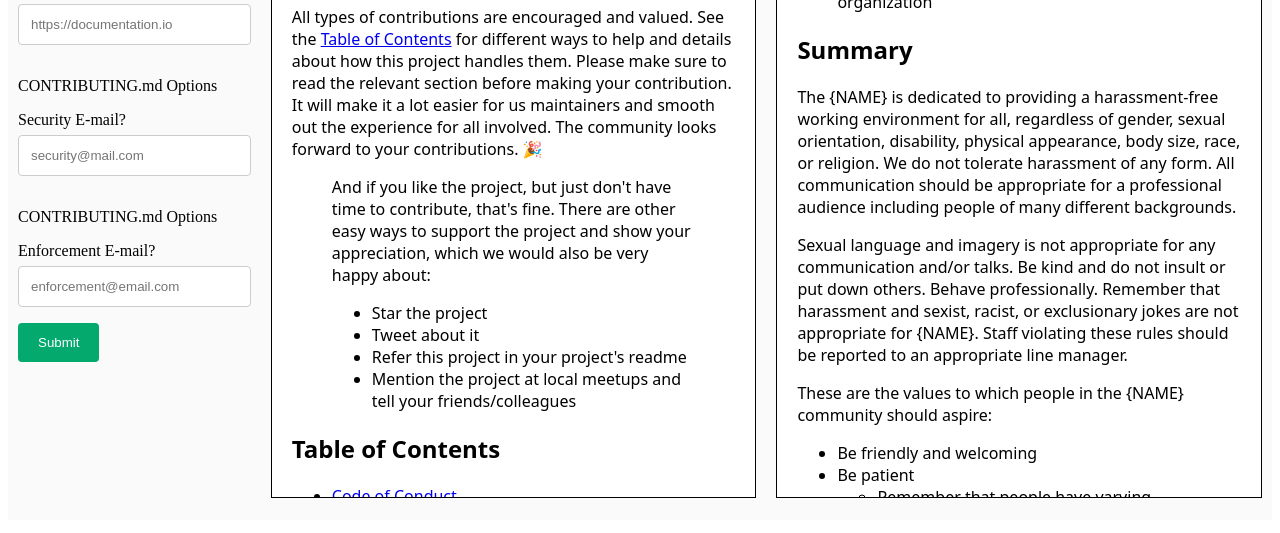
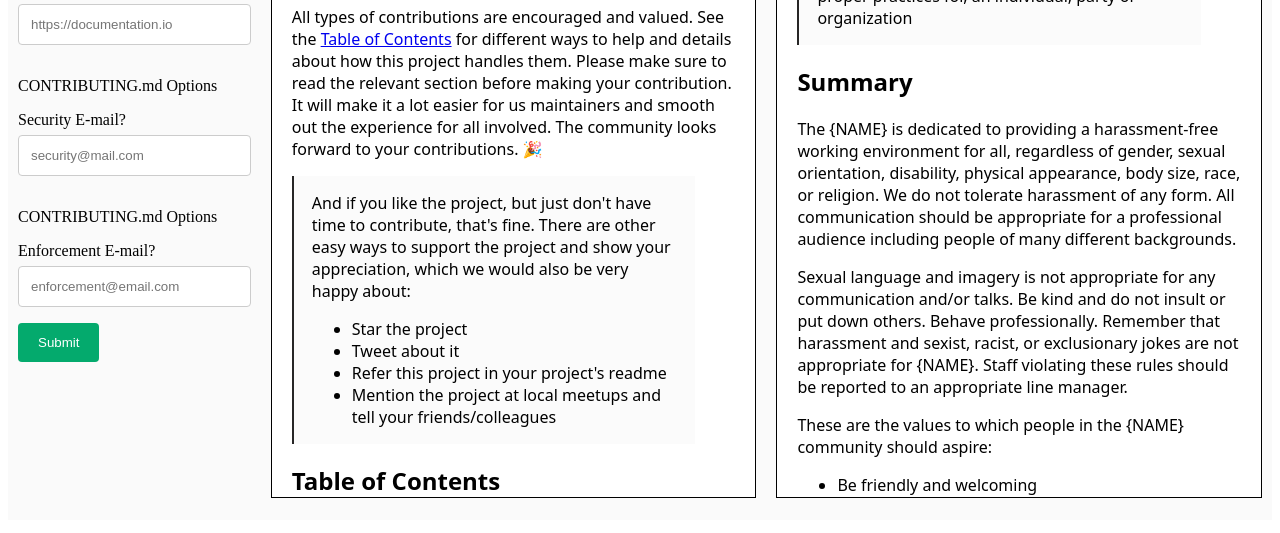
Before and after one commit to theritikchoure/MDMaker, a plain HTML site: page index.html in a window 1280 px wide. Shown: the part 267-800 px from the top of the page. Drawn offline with nearby package versions, Linux system fonts and the light colour scheme.

Commit message:
added blockquote style

```diff
--- a/assets/styles/style.css
+++ b/assets/styles/style.css
@@ -1,5 +1,12 @@
 * {
     box-sizing: border-box;
+  }
+
+  blockquote {
+    border-left: 2px solid #272626;
+    margin-left: 0;
+    padding: 0.1px 18px;
+    background: #fbfbfb;
   }
 
   /* Create two equal columns that floats next to each other */
```
Also changed, not shown: index.html (+4 -1 lines).
